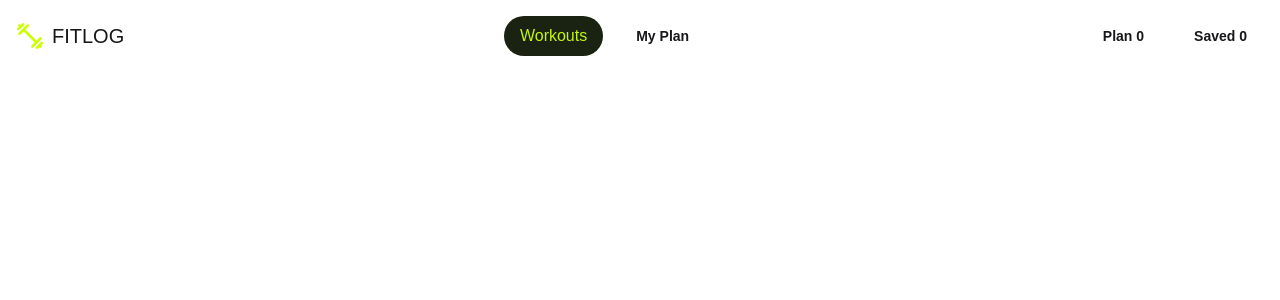
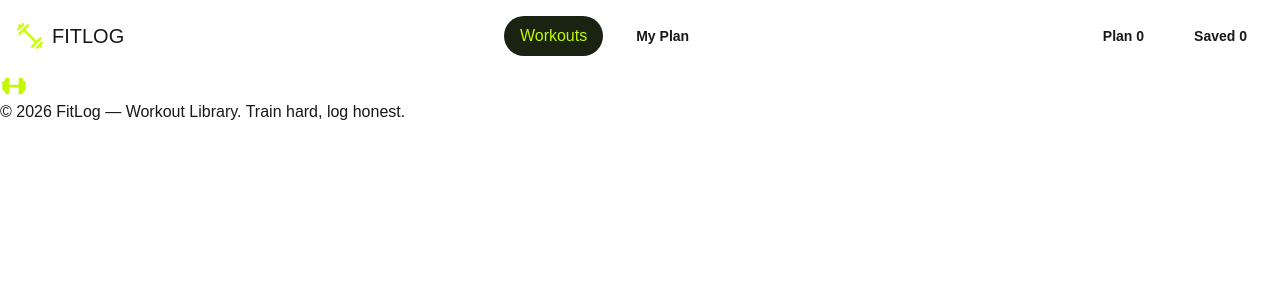
Before and after one commit to tahxin/fit-log, a Next.js app: page / in a window 1280 px wide. Shown: the top 300 px of the page. Built offline with nearby package versions, Linux system fonts and the light colour scheme.

Commit message:
added footer and workout data types tsx

```diff
--- a/src/app/page.tsx
+++ b/src/app/page.tsx
@@ -1,3 +1,4 @@
+import Footer from "@/components/footer";
 import Navbar from "@/components/navbar";
 
 
@@ -5,6 +6,7 @@ export default function Home() {
   return (
     <div>
       <Navbar />
+      <Footer />
     </div>
 
   );
--- a/src/components/footer.tsx
+++ b/src/components/footer.tsx
@@ -0,0 +1,19 @@
+import React from 'react';
+import Image from 'next/image';
+import FooterLogo from '@/../public/SVG.svg';
+
+const Footer = () => {
+    return (
+        <section>
+            <div>
+                <Image src={FooterLogo} alt="Logo" width={28} height={28} />
+            </div>
+            <div>
+                <p>© 2026 FitLog — Workout Library. Train hard, log honest.</p>
+            </div>
+
+        </section>
+    );
+};
+
+export default Footer;
```
Also changed, not shown: src/types/workoutdatatypes.tsx (+15 -0 lines), public/SVG.svg (added).
